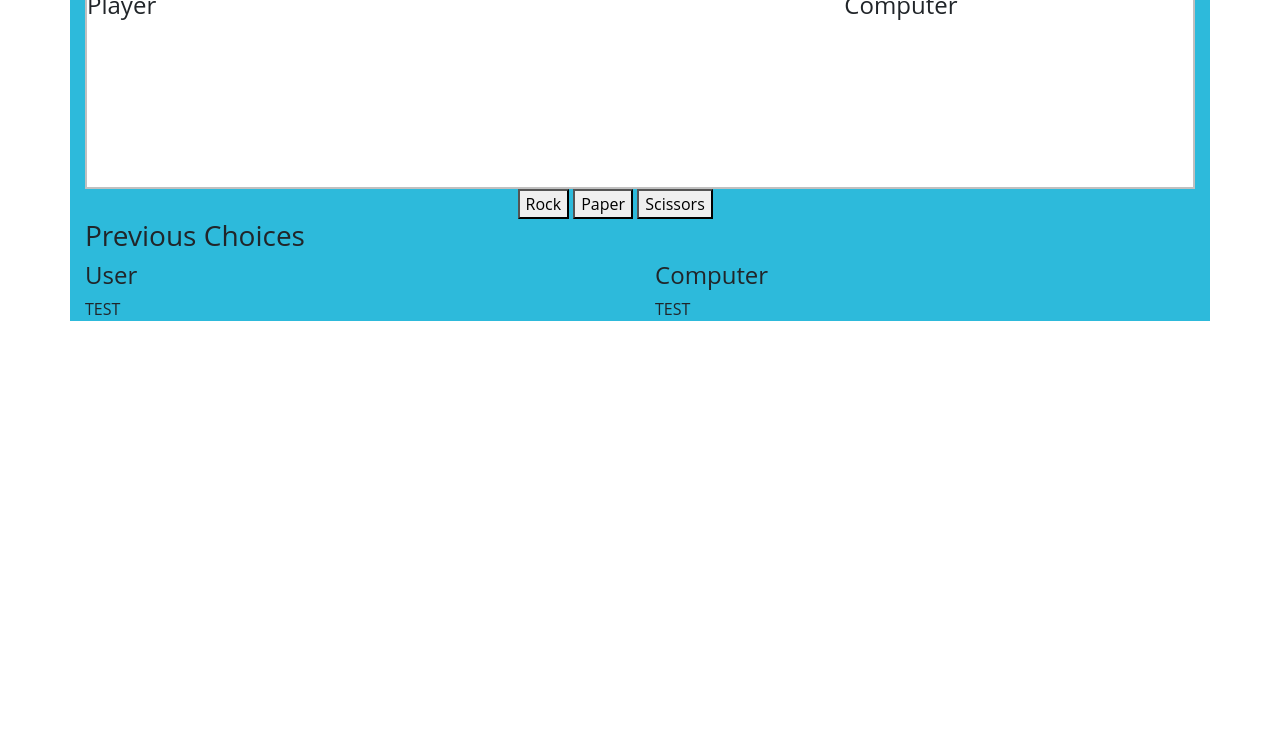
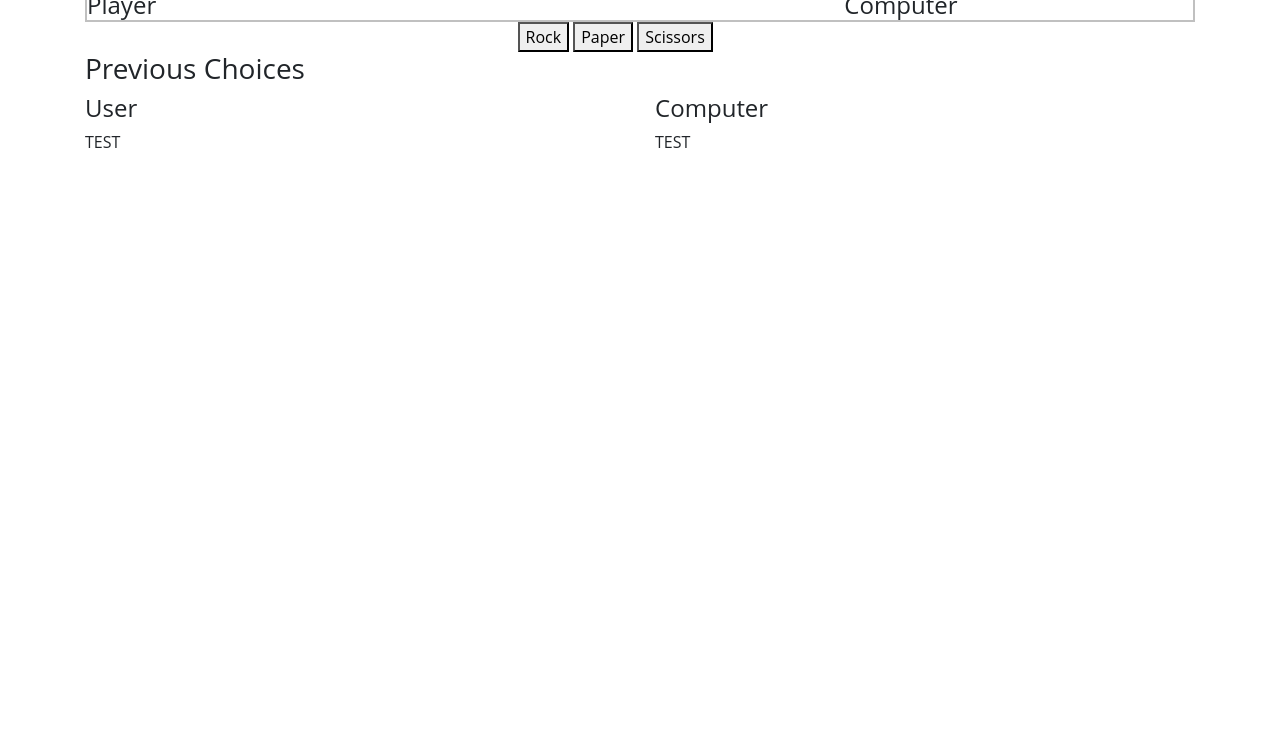
Before and after one commit to SAS0588/Rock-Paper-Scissors, a plain HTML site: page index.html in a window 1280 px wide. Shown: the part 67-800 px from the top of the page. Drawn offline with nearby package versions, Linux system fonts and the light colour scheme.

Commit message:
added style
did something to style, don't remember. submitting so i can keep a stable copy

```diff
--- a/css/style.css
+++ b/css/style.css
@@ -4,9 +4,12 @@
 
 } */
 
+p, h4 {
+  display: inline;
+}
+
 .container{
   font-family: 'Open Sans', sans-serif;
-  background-color: #2DBADB;
 }
 
 .col-centered{
@@ -16,8 +19,6 @@
 
 .gameplay{
   border: 2px solid silver;
-  height: 200px;
-  background-color: white;
 }
 
 #choice{
@@ -31,3 +32,6 @@
 #prevChoices{
   display: flex;
 }
+.border-red{
+  border: 2px solid red;
+}
```
Also changed, not shown: index.html (+0 -1 lines).
